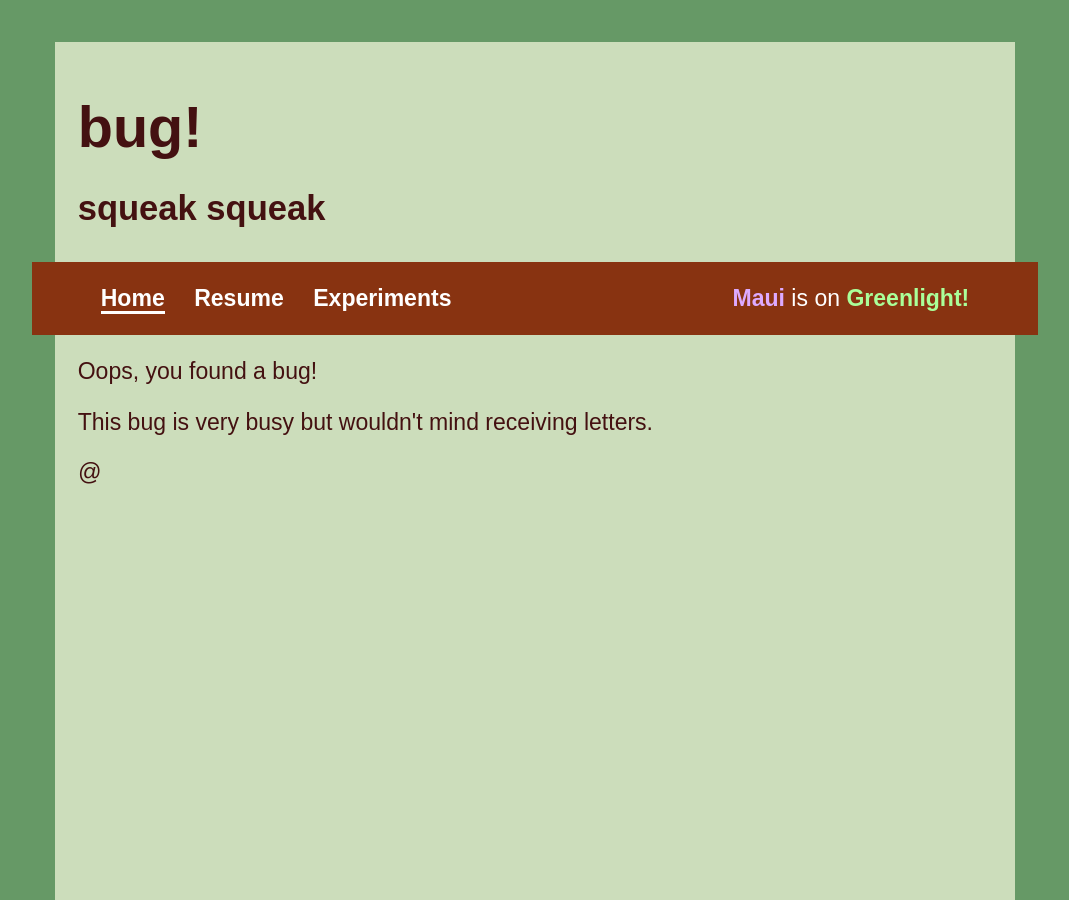
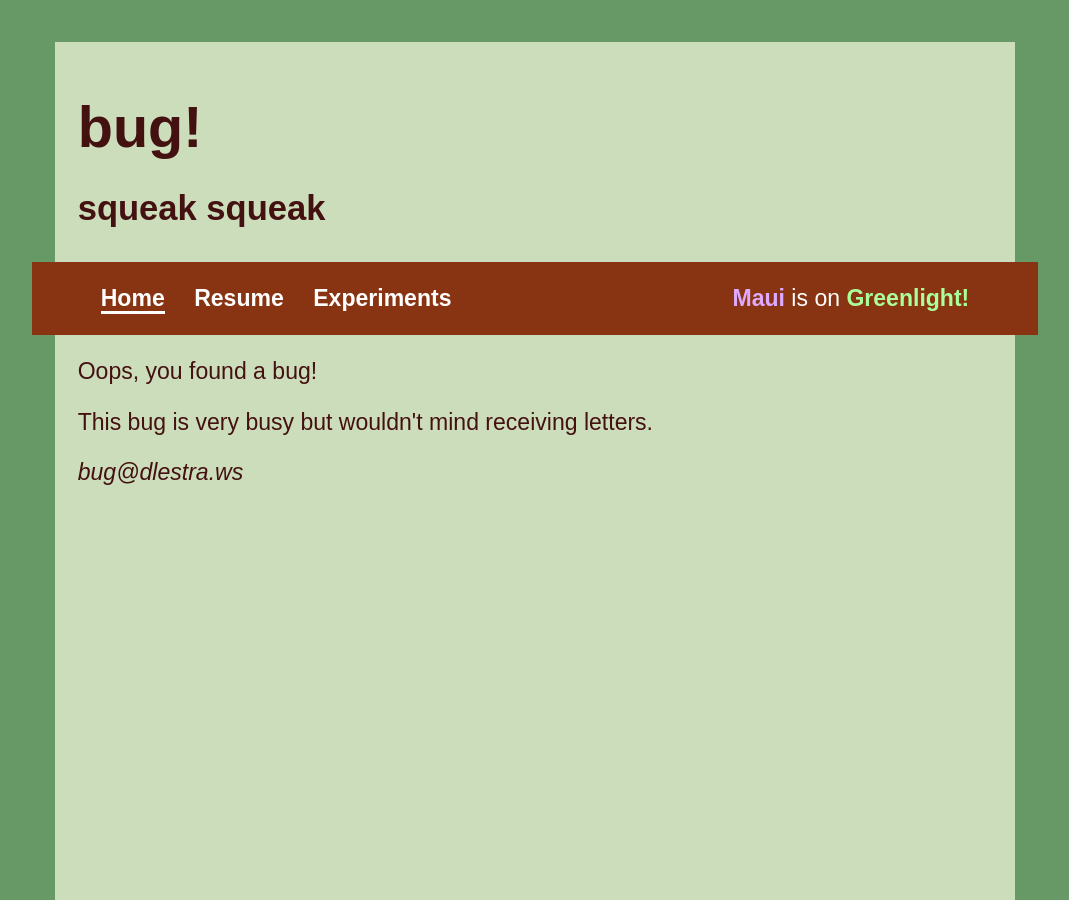
Before and after one commit to bugQ/win.dlestra.ws, a Jekyll site: the page built from index.html, in a window 1280 px wide. Shown: the whole page, without its empty margins (105-1174 px from the left). Built offline with Jekyll 4.4.1, drawn with Linux system fonts in a browser that asks for light colours; Markdown is read by kramdown in place of the engine named in the settings.

Commit message:
WHOOPS site bugs fixed

```diff
--- a/_layouts/default.html
+++ b/_layouts/default.html
@@ -22,7 +22,7 @@
             <ul>
                 <li><a class="home" href="/">Home</a></li>
                 <li><a class="resume" href="https://www.linkedin.com/in/buggles">Resume</a></li>
-                <li><a class="games" href="/games">Experiments</a></li>
+                <li><a class="games" href="/games.html">Experiments</a></li>
                 <li class="featured"><a class="maui" href="http://www.kokuagames.com">Maui</a>
                     is on <a class="greenlight" href="https://steamcommunity.com/sharedfiles/filedetails/?id=641167988">Greenlight!</a></li>
             </ul>
--- a/index.html
+++ b/index.html
@@ -9,4 +9,5 @@ class: home
   This bug is very busy but wouldn't mind receiving letters.
 </p>
 
-<address local-part="bug" domain-part="dlestra.ws">@</address>
+<address class="email"
+    local-part="bug" domain-part="dlestra.ws">@</address>
```
